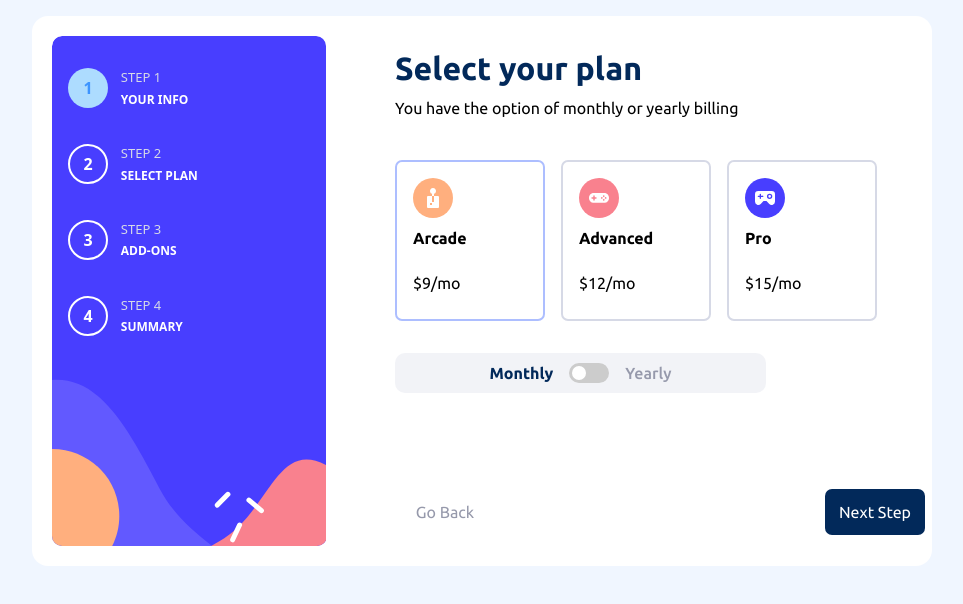
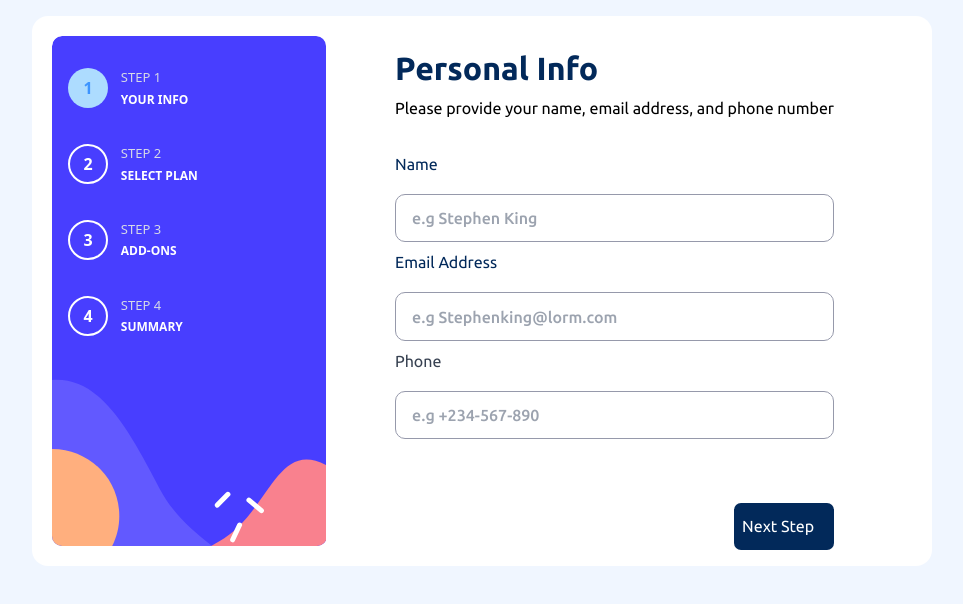
Before and after one commit to mosesfuraha/multi-quiz-moses, an Angular app: page /subscription in a window 1280 px wide. Shown: the top 604 px of the page, without its empty margins (158-1121 px from the left). Built offline with nearby package versions, Linux system fonts and the light colour scheme.

Commit message:
new files

```diff
--- a/src/app/pages/form/form.component.ts
+++ b/src/app/pages/form/form.component.ts
@@ -1,6 +1,7 @@
 import { Component } from '@angular/core';
 import { FormBuilder, FormGroup, Validators } from '@angular/forms';
 import { StepsService } from '../../services/steps.service';
+import { SubscriptionService } from '../../services/subscription.service'; // Import SubscriptionService
 
 @Component({
   selector: 'app-form',
@@ -13,7 +14,8 @@ export class FormComponent {
 
   constructor(
     private groupedForm: FormBuilder,
-    private stepsService: StepsService
+    private stepsService: StepsService,
+    private subscriptionService: SubscriptionService // Add SubscriptionService
   ) {
     this.registrationForm = this.groupedForm.group({
       userName: ['', Validators.required],
@@ -25,7 +27,9 @@ export class FormComponent {
   navigateToSubscription() {
     if (this.registrationForm.valid) {
       this.showSubscription = true;
-      this.stepsService.setStep(2); // Assuming this is used for other purposes
+      this.stepsService.setStep(2);
+      this.subscriptionService.setShowFormComponent(false); // Hide form component
+      this.subscriptionService.setShowAddsComponent(false); // Ensure add component is hidden
     } else {
       this.registrationForm.markAllAsTouched();
     }
--- a/src/app/pages/subscription/subscription.component.html
+++ b/src/app/pages/subscription/subscription.component.html
@@ -1,4 +1,4 @@
-<div *ngIf="!showAddsComponent">
+<div *ngIf="!showAddsComponent && !showFormComponent">
   <div class="sub-container font-[Ubuntu]">
     <div class="container">
       <div class="sub-description">
@@ -117,4 +117,6 @@
   </div>
 </div>
 
-<app-adds *ngIf="showAddsComponent"></app-adds>
+<div *ngIf="showFormComponent">
+  <app-form></app-form>
+</div>
--- a/src/app/pages/subscription/subscription.component.ts
+++ b/src/app/pages/subscription/subscription.component.ts
@@ -23,7 +23,11 @@ export class SubscriptionComponent {
   }
 
   get showAddsComponent() {
-    return this.subscriptionService.getAddOns()['showAddsComponent'];
+    return this.subscriptionService.getShowAddsComponent();
+  }
+
+  get showFormComponent() {
+    return this.subscriptionService.getShowFormComponent();
   }
 
   toggleBilling() {
@@ -35,15 +39,16 @@ export class SubscriptionComponent {
   }
 
   nextStep() {
-    this.subscriptionService.setAddOn('showAddsComponent', true);
+    this.subscriptionService.setShowAddsComponent(true);
+    this.subscriptionService.setShowFormComponent(false); // Ensure form component is hidden
     this.stepsService.setStep(3);
-    console.log('After nextStep: showAddsComponent =', this.showAddsComponent);
     this.cd.detectChanges();
   }
+
   previousStep() {
-    const currentStep = this.stepsService.getCurrentStep();
-    if (currentStep > 1) {
-      this.stepsService.setStep(currentStep - 1);
-    }
+    this.subscriptionService.setShowFormComponent(true);
+    this.subscriptionService.setShowAddsComponent(false); // Ensure add component is hidden
+    this.stepsService.setStep(1);
+    this.cd.detectChanges();
   }
 }
--- a/src/app/services/subscription.service.ts
+++ b/src/app/services/subscription.service.ts
@@ -14,6 +14,7 @@ export class SubscriptionService {
     largerStorage: false,
     customizableProfile: false,
   };
+  private showFormComponent: boolean = true;
 
   getIsYearly() {
     return this.isYearly;
@@ -47,4 +48,13 @@ export class SubscriptionService {
   getShowAddsComponent() {
     return this.addOns['showAddsComponent'];
   }
+
+  setShowFormComponent(value: boolean) {
+    this.showFormComponent = value;
+    console.log(`showFormComponent set to ${value}`);
+  }
+
+  getShowFormComponent() {
+    return this.showFormComponent;
+  }
 }
```
Also changed, not shown: 1 other file (tests, documents, lock files or other folders).
